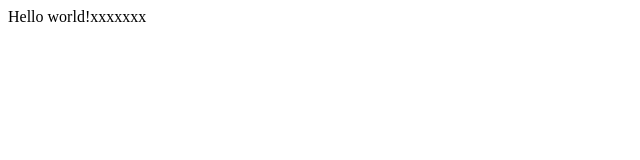
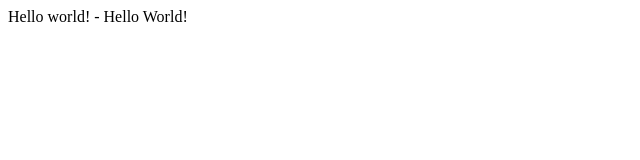
Before and after one commit to garryw28/git-test, a plain HTML site: page index.html in a window 1280 px wide. Shown: the full height of the page, 0-640 px from the left. Drawn offline with Linux system fonts and the light colour scheme.

```diff
--- a/index.html
+++ b/index.html
@@ -1,3 +1,3 @@
 <html>
-    Hello world!xxxxxxx
+    Hello world! - Hello World!
 </html>
```
